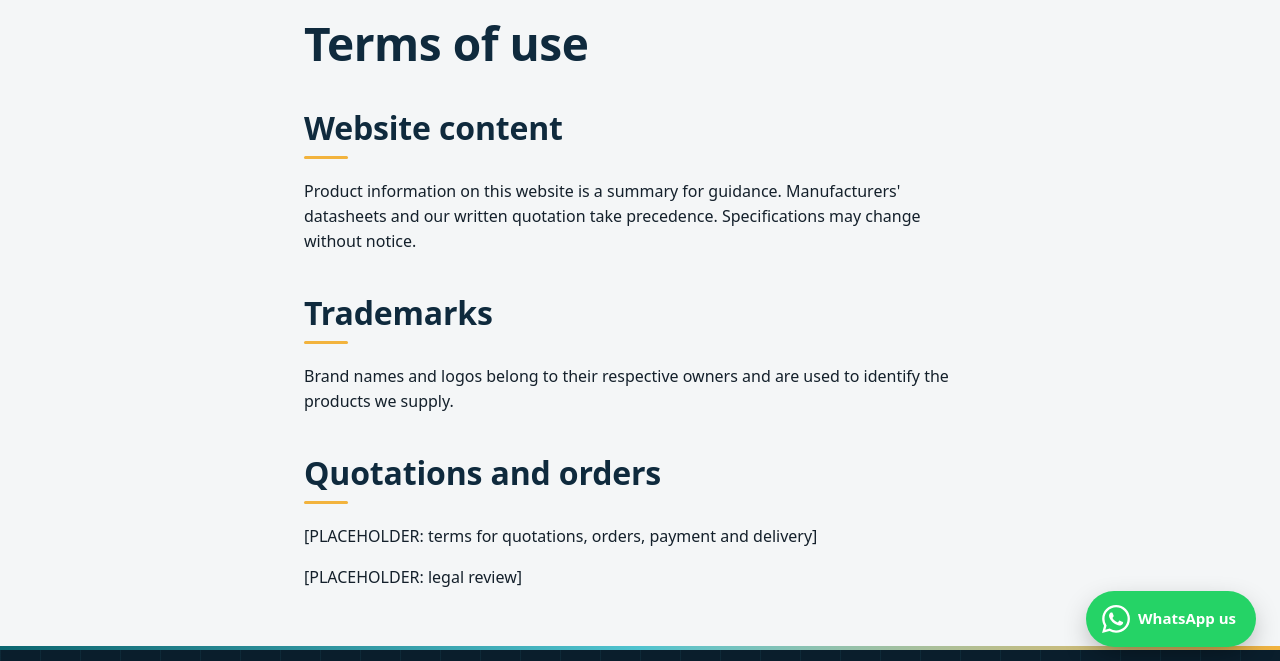
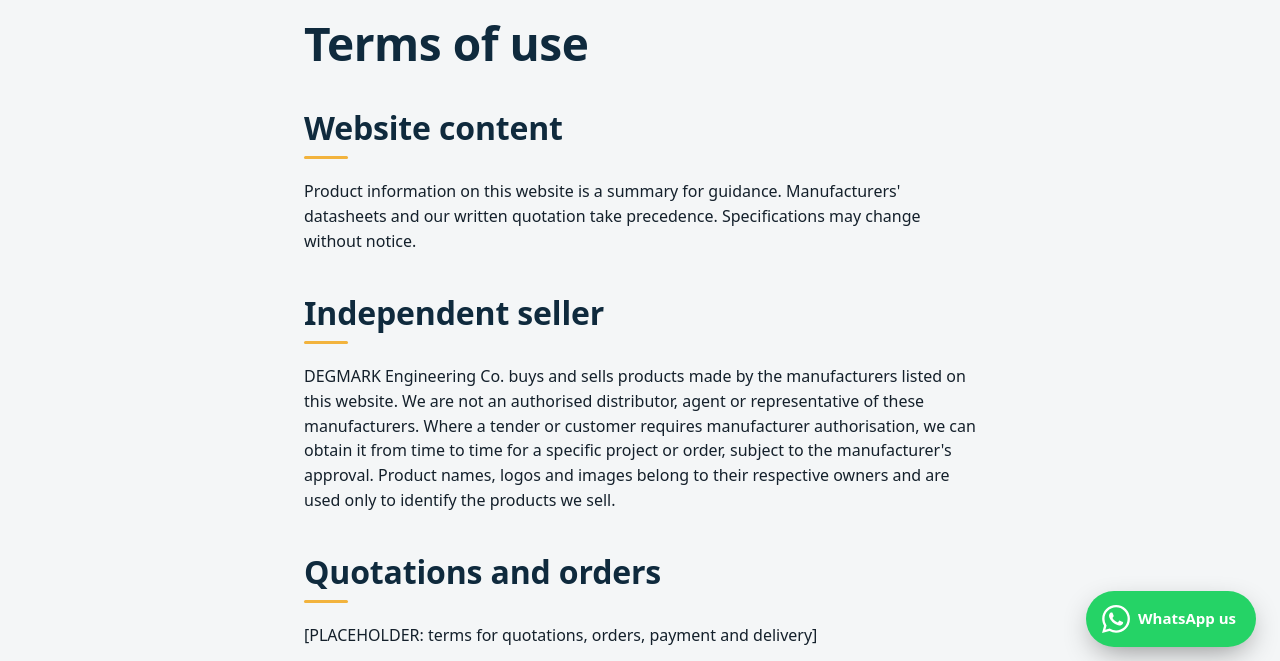
Before and after one commit to degmark-engg/degmark-website, an Astro site: page /terms in a window 1280 px wide. Shown: the part 129-790 px from the top of the page. Built offline with nearby package versions, Linux system fonts and the light colour scheme; Astro itself is replaced by a stand-in of ours.

Commit message:
Terms: independent seller section

```diff
--- a/src/pages/terms.astro
+++ b/src/pages/terms.astro
@@ -6,8 +6,8 @@ import Base from '../layouts/Base.astro';
     <h1>Terms of use</h1>
     <h2>Website content</h2>
     <p>Product information on this website is a summary for guidance. Manufacturers' datasheets and our written quotation take precedence. Specifications may change without notice.</p>
-    <h2>Trademarks</h2>
-    <p>Brand names and logos belong to their respective owners and are used to identify the products we supply.</p>
+    <h2 id="independent-seller">Independent seller</h2>
+    <p>DEGMARK Engineering Co. buys and sells products made by the manufacturers listed on this website. We are not an authorised distributor, agent or representative of these manufacturers. Where a tender or customer requires manufacturer authorisation, we can obtain it from time to time for a specific project or order, subject to the manufacturer's approval. Product names, logos and images belong to their respective owners and are used only to identify the products we sell.</p>
     <h2>Quotations and orders</h2>
     <p>[PLACEHOLDER: terms for quotations, orders, payment and delivery]</p>
     <p>[PLACEHOLDER: legal review]</p>
```
